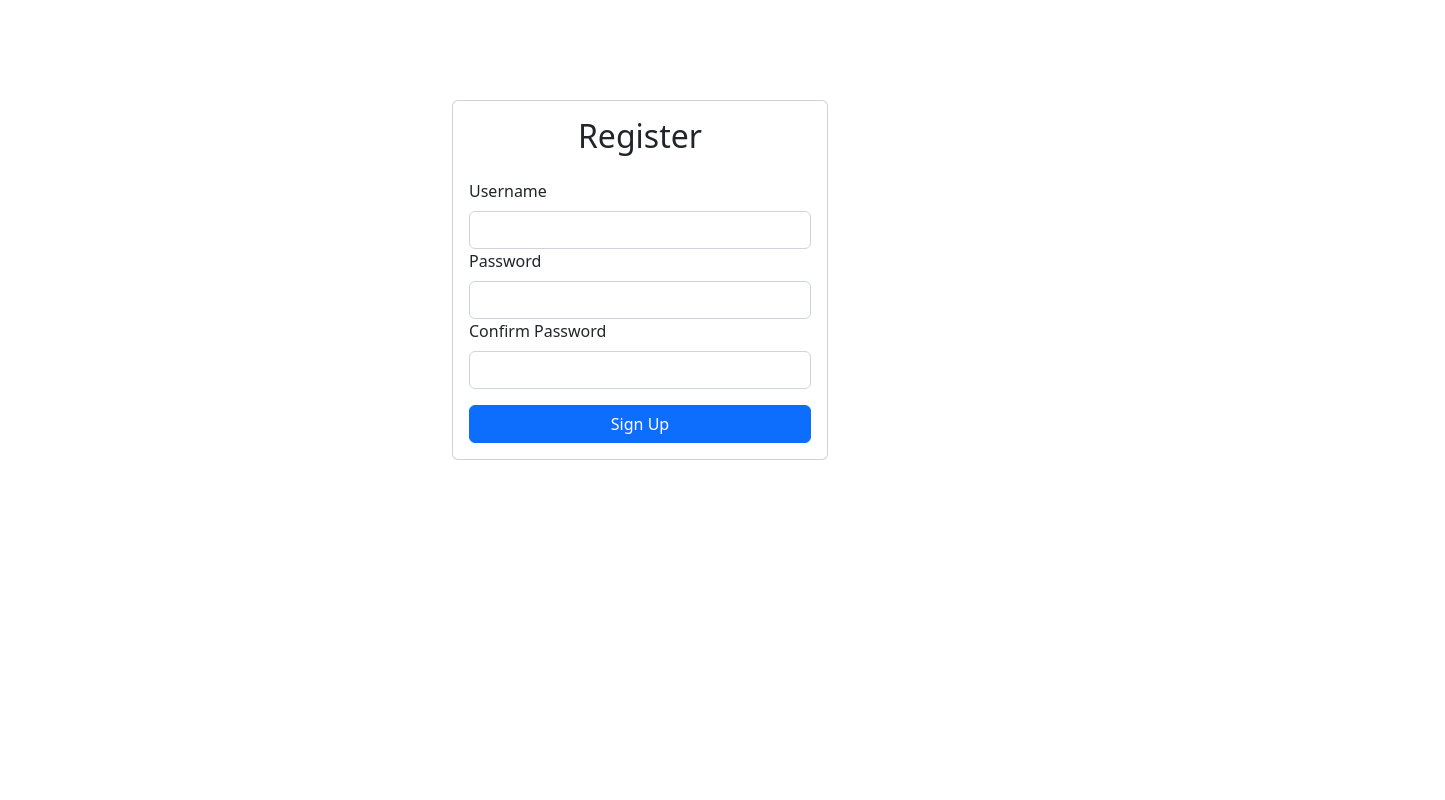
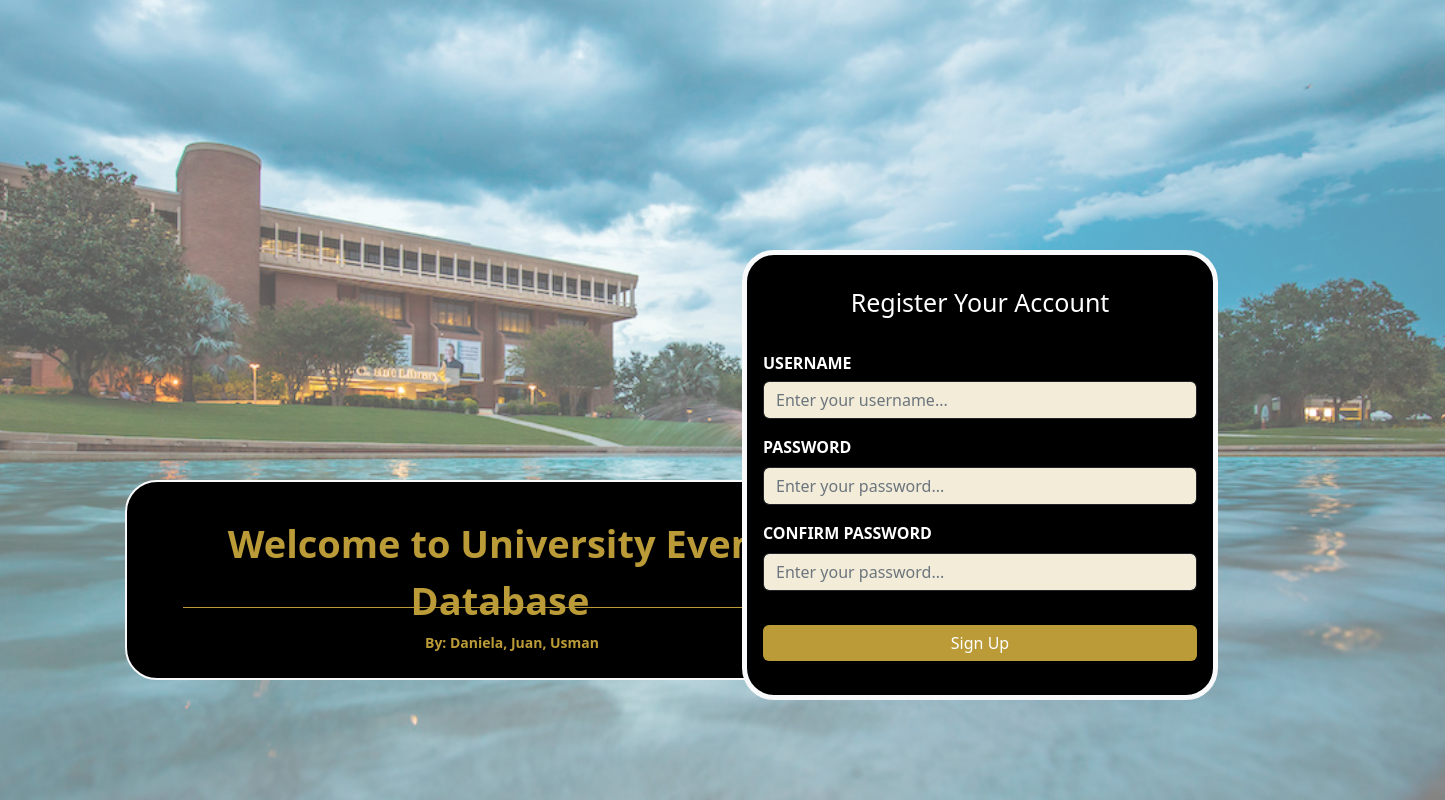
Before and after one commit to DatabaseSystemsProjectUCF/DatabaseSystems, a React (Create React App) app in the folder frontend/: page /Signup in a window 1280 px wide. Shown: the whole page, 1445 px wide, since content can reach past the window. Built offline with nearby package versions, Linux system fonts and the light colour scheme.

Commit message:
Finish Register Page and Enhance Login Page

```diff
--- a/frontend/src/components/Login.js
+++ b/frontend/src/components/Login.js
@@ -83,9 +83,28 @@ export default function Login() {
         // Return Login elements to be displayed
         return (
 
-        <div style={{backgroundImage: `url(${background})`, height: '100vh', width:'201.3vh', backgroundPosition: 'center', backgroundRepeat: 'no-repeat', backgroundSize: 'cover'}}>
+            <div>
 
-        {/** Main Container */}
+                {/** Background Image */}
+                <div style={{backgroundImage: `url(${background})`, height: '100vh', width:'201.3vh', backgroundPosition: 'center', backgroundRepeat: 'no-repeat', backgroundSize: 'cover', opacity:'65%'}}> </div>
+
+                {/** Title and Group Members */}
+                <Container className= "rounded-5 border border-2 border-light text-center" style={{display:'flex', position: 'fixed', left: '125px', bottom: '15%', height:'200px', width: '750px', backgroundColor:'#000000'}}>
+
+                    {/** Title */}
+                    <Card className="border-0" style={{top:'33px', backgroundColor: 'rgba(255,255,255,0)', fontWeight: 'bold', fontSize: '38px', color:'#BA9B37', width:'100%'}}>
+                        Welcome to University Event Database
+                    </Card>
+
+                    <div style={{width: '85%', height:'1px', backgroundColor: '#BA9B37', position: 'absolute', top: '125px', left:'7.5%'}}></div>
+
+                    {/** Group Members */}
+                    <Card className="border-0" style={{position:'absolute', top:'150px', backgroundColor: 'rgba(255,255,255,0)', fontWeight: 'bold', color:'#BA9B37', fontSize: '14px', width:'100%'}}>
+                        By: Daniela, Juan, Usman
+                    </Card>
+                </Container>
+
+                {/** Login Component */}
                 <Container style = {{ display:'flex', position: 'fixed', right: '50px', bottom: '100px', width:'500px'}}>
 
                     {/** Display Error if it exists */}
@@ -101,7 +120,7 @@ export default function Login() {
                         <Card.Body>
 
                             {/** Login Main Display */}
-                    <h2 className="text-center mt-5" style={{color:'#ffffff'}}>Welcome Back</h2>
+                            <h2 className="text-center mt-5" style={{color:'#ffffff', fontSize:'25px'}}>Sign Into Your Account</h2>
 
                             {/** Handle Submit */}
                             <Form onSubmit={handleSubmit}>
--- a/frontend/src/components/Register.js
+++ b/frontend/src/components/Register.js
@@ -1,9 +1,10 @@
 /** ----------------------- IMPORTS ----------------------- */
 import axios from 'axios'
 import { USER } from '../constants/DatabaseConstants'
+import background from '../images/ucf_campus.jpg'
 import React, { useRef, useState } from 'react'
 import { Alert, Button, Card, Container, Form } from 'react-bootstrap'
-import { useNavigate } from 'react-router'
+import { Link, useNavigate } from 'react-router-dom'
 import { v4 as uuid } from 'uuid'
 /** ------------------------------------------------------- */
 
@@ -84,51 +85,96 @@ export default function Register() {
     // Return Register elements to be displayed
     return (
 
-        // Main Container
-        <Container fluid style = {{width: '400px', height: '600px'}}>
+        <div>
+            {/** Background Image */}
+            <div style={{backgroundImage: `url(${background})`, height: '100vh', width:'201.3vh', backgroundPosition: 'center', backgroundRepeat: 'no-repeat', backgroundSize: 'cover', opacity:'65%'}}> </div>
 
-            {/** Signup Card */}
-            <Card>
+            {/** Title and Group Members */}
+            <Container className= "rounded-5 border border-2 border-light text-center" style={{display:'flex', position: 'fixed', left: '125px', bottom: '15%', height:'200px', width: '750px', backgroundColor:'#000000'}}>
+
+                {/** Title */}
+                <Card className="border-0" style={{top:'33px', backgroundColor: 'rgba(255,255,255,0)', fontWeight: 'bold', fontSize: '38px', color:'#BA9B37', width:'100%'}}>
+                    Welcome to University Event Database
+                </Card>
+
+                <div style={{width: '85%', height:'1px', backgroundColor: '#BA9B37', position: 'absolute', top: '125px', left:'7.5%'}}></div>
+
+                {/** Group Members */}
+                <Card className="border-0" style={{position:'absolute', top:'150px', backgroundColor: 'rgba(255,255,255,0)', fontWeight: 'bold', color:'#BA9B37', fontSize: '14px', width:'100%'}}>
+                    By: Daniela, Juan, Usman
+                </Card>
+
+            </Container>
+
+            {/** Login Component */}
+            <Container style = {{ display:'flex', position: 'fixed', right: '50px', bottom: '100px', width:'500px'}}>
+
+                {/** Display Error if it exists */}
+                {error && <Alert variant="danger"> {error} </Alert>}
+
+                {/** Display Success if it exists */}
+                {success && <Alert variant="success"> {success} </Alert>}
+
+                {/** Login Card */}
+                <Card className="rounded-5 border border-5 border-light" style={{ height:'450px', width:'500px', backgroundColor:'#000000'}}>
 
                 {/** Card Body */}
                 <Card.Body>
 
                     {/** Login Main Display */}
-                    <h2 className="text-center mb-4">Register</h2>
-
-                    {/** Display Error if it exists */}
-                    {error && <Alert variant="danger"> {error} </Alert>}
-
-                    {/** Display success if it exists */}
-                    {success && <Alert variant="success"> {success} </Alert>}
+                    <h2 className="text-center mt-3" style={{color:'#ffffff', fontSize:'25px'}}>Register Your Account</h2>
 
                     {/** Handle Submit */}
                     <Form onSubmit={handleSubmit}>
 
                         {/** Username Section */}
                         <Form.Group id="username">
-                        <Form.Label>Username</Form.Label>
-                        <Form.Control type="username" ref={usernameRef}></Form.Control>
+                            <Form.Label className="mt-3" style={{fontWeight:'bold', color:'#ffffff', position:'relative', top:'10px'}}>USERNAME</Form.Label>
+                                <Form.Control
+                                    className="square border border-1 border-dark mt-2"
+                                    type="username"
+                                    ref={usernameRef}
+                                    style={{backgroundColor:'#f2ecd9'}}
+                                    placeholder="Enter your username...">
+                                </Form.Control>
                         </Form.Group>
 
                         {/** Password Section */}
                         <Form.Group id="password">
-                        <Form.Label>Password</Form.Label>
-                        <Form.Control type="password" ref={passwordRef}></Form.Control>
+                            <Form.Label className="mt-3" style={{fontWeight:'bold', color:'#ffffff'}}>PASSWORD</Form.Label>
+                                <Form.Control
+                                    className="square border border-1 border-dark"
+                                    type="password"
+                                    ref={passwordRef}
+                                    style={{backgroundColor:'#f2ecd9'}}
+                                    placeholder="Enter your password...">
+                                </Form.Control>
                         </Form.Group>
 
                         {/** Confirm Password Section */}
                         <Form.Group id="confirmPassword">
-                        <Form.Label>Confirm Password</Form.Label>
-                        <Form.Control type="password" ref={confirmPasswordRef}></Form.Control>
+                            <Form.Label className="mt-3" style={{fontWeight:'bold', color:'#ffffff'}}>CONFIRM PASSWORD</Form.Label>
+                                <Form.Control
+                                    className="square border border-1 border-dark"
+                                    type="password"
+                                    ref={confirmPasswordRef}
+                                    style={{backgroundColor:'#f2ecd9'}}
+                                    placeholder="Enter your password...">
+                                </Form.Control>
                         </Form.Group>
 
                         {/** Signup Button */}
-                    <Button disabled={loading} className="w-100 mt-3" type="submit">Sign Up</Button>
+                        <Button disabled={loading}
+                            className="square border border-0 w-100 mt-1"
+                            type="submit"
+                            style={{position:'relative', top:'30px', backgroundColor:'#BA9B37'}}>
+                                Sign Up
+                        </Button>
 
                         </Form>
                     </Card.Body>
                 </Card>
             </Container>
+        </div>
     )
 }
```
Lines whose indentation alone changed are shown as unchanged.
